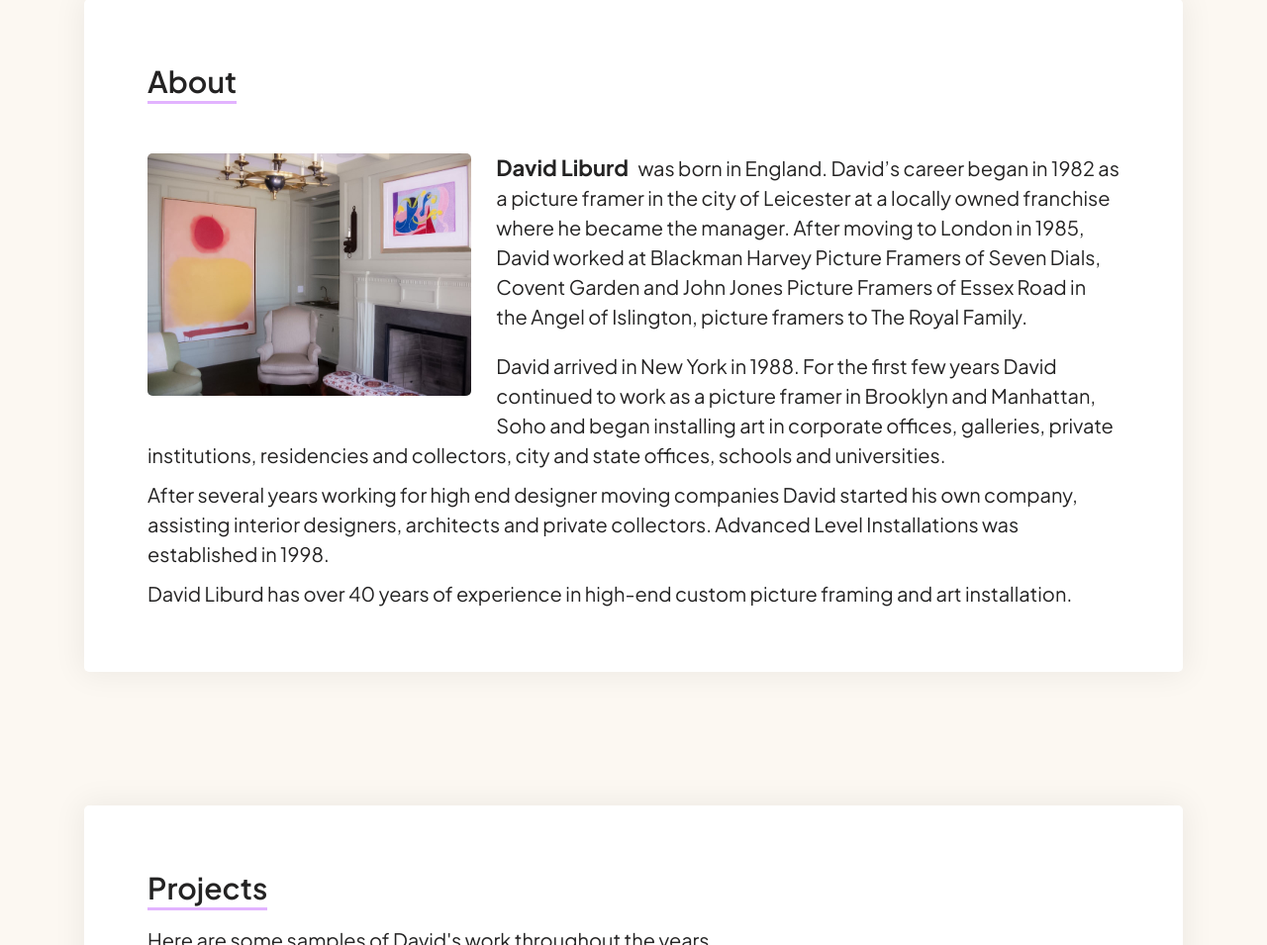
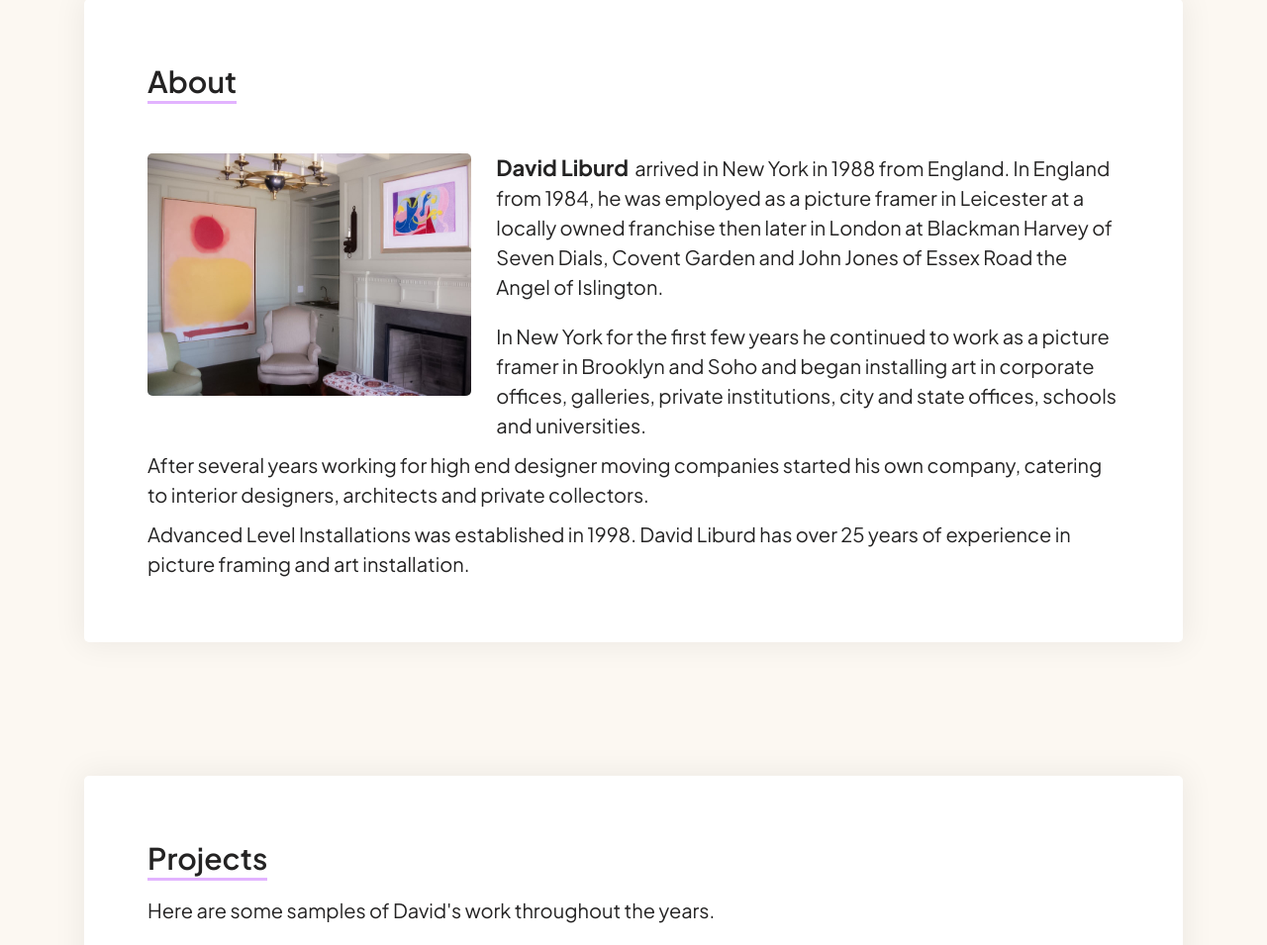
Before and after one commit to davidliburd/portfolio, a website: page index.html in a window 1280 px wide. Shown: the part 836-1791 px from the top of the page at 99% size. Drawn offline with nearby package versions, Linux system fonts and the light colour scheme.

Commit message:
Update index.html

```diff
--- a/index.html
+++ b/index.html
@@ -90,13 +90,13 @@
         <div class="col mt-5">
 
                        <img src="19.jpg" class="col-md-4 me-5 mb-md-3 rounded float-sm-start img-fluid" alt="...">
-                       <p class="lead"><span class="dropcap">David Liburd</span> was born in England. David’s career began in 1982 as a picture framer in the city of Leicester at a locally owned franchise where he became the manager. After moving to London in 1985, David worked at Blackman Harvey Picture Framers of Seven Dials, Covent Garden and John Jones Picture Framers of Essex Road in the Angel of Islington, picture framers to The Royal Family.</p>
+                       <p class="lead"><span class="dropcap">David Liburd</span>arrived in New York in 1988 from England. In England from 1984, he was employed as a picture framer in Leicester at a locally owned franchise then later in London at Blackman Harvey of Seven Dials, Covent Garden and John Jones of Essex Road the Angel of Islington.</p>
 
-                       <p class="lead mb-2">David arrived in New York in 1988. For the first few years David continued to work as a picture framer in Brooklyn and Manhattan, Soho and began installing art in corporate offices, galleries, private institutions, residencies and collectors, city and state offices, schools and universities.</p>
+                       <p class="lead mb-2">In New York for the first few years he continued to work as a picture framer in Brooklyn and Soho and began installing art in corporate offices, galleries, private institutions, city and state offices, schools and universities.</p>
 
-                       <p class="lead mb-2">After several years working for high end designer moving companies David started his own company, assisting interior designers, architects and private collectors. Advanced Level Installations was established in 1998.</p>
+                       <p class="lead mb-2">After several years working for high end designer moving companies started his own company, catering to interior designers, architects and private collectors.</p>
 
-                       <p class="lead mb-0">David Liburd has over 40 years of experience in high-end custom picture framing and art installation.</p>
+                       <p class="lead mb-0">Advanced Level Installations was established in 1998. David Liburd has over 25 years of experience in picture framing and art installation.</p>
 
 
                </div>
```
